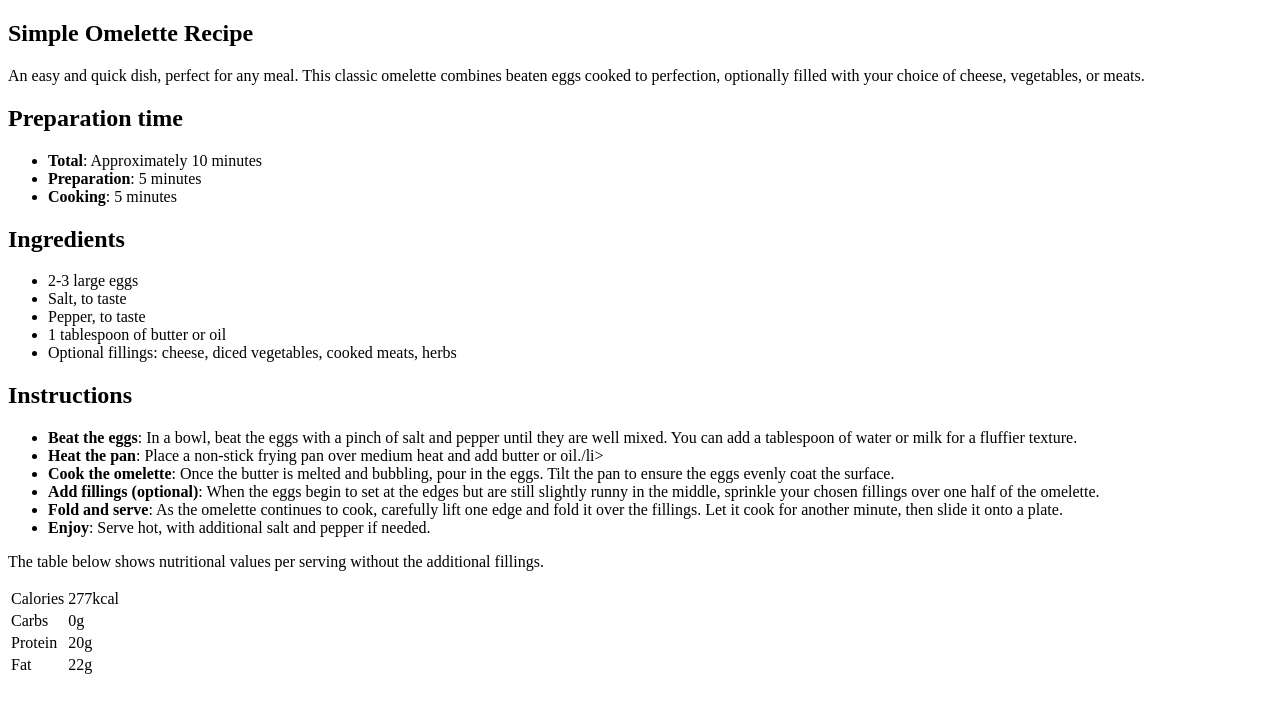
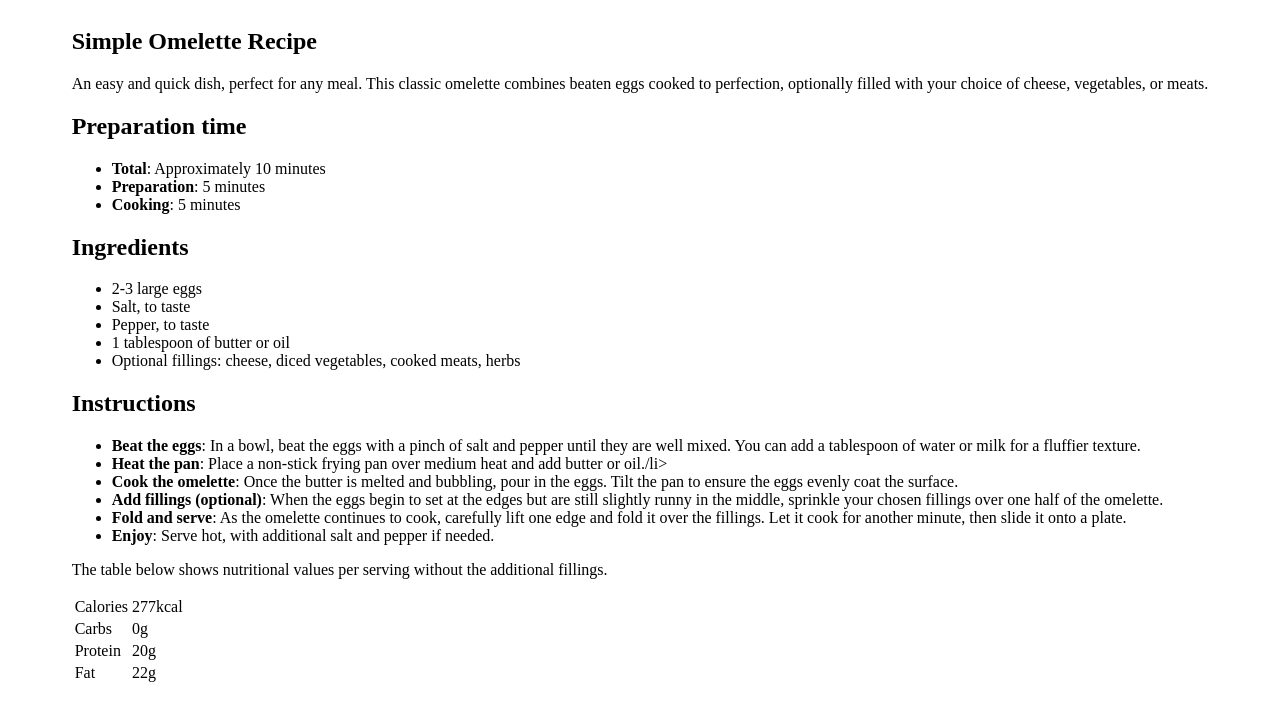
Before and after one commit to bluepersia/recipe-page-3, a website: page src/index.html in a window 1280 px wide. Drawn offline with Linux system fonts and the light colour scheme.

Commit message:
Centre-align page

```diff
--- a/src/index.html
+++ b/src/index.html
@@ -8,6 +8,14 @@
   <link rel="icon" type="image/png" sizes="32x32" href="./assets/images/favicon-32x32.png">
 
   <title>Frontend Mentor | Recipe page</title>
+
+  <style>
+    body {
+      display: flex;
+      justify-content: center;
+      align-items: center;
+    }
+  </style>
 </head>
 <body>
   <article class="recipe-page">
```
